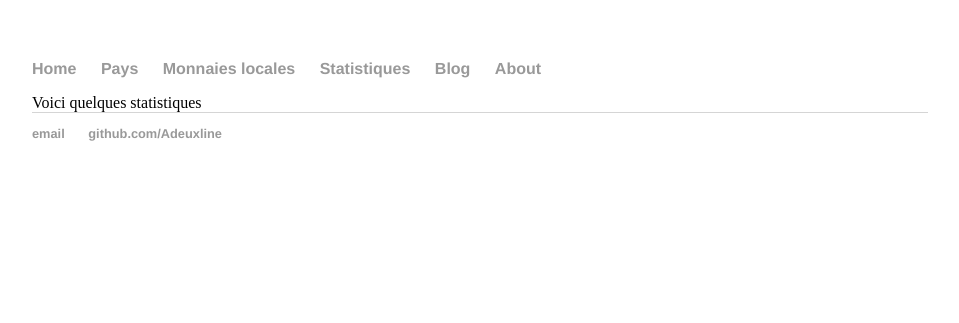
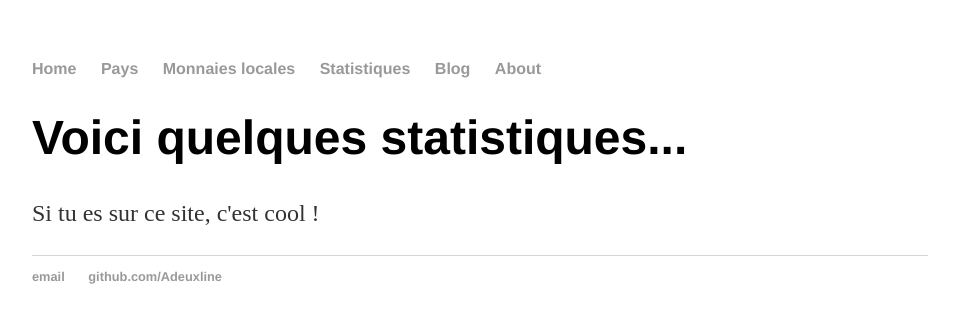
Before and after one commit to rlabe/adeuxline.github.io, a Jekyll site: the page built from stats/index.html, in a window 1280 px wide. Shown: the top 323 px of the page, without its empty margins (160-1119 px from the left). Built offline with Jekyll 4.4.1, drawn with Linux system fonts in a browser that asks for light colours.

Commit message:
Update index.html

```diff
--- a/stats/index.html
+++ b/stats/index.html
@@ -2,5 +2,7 @@
 layout: default
 title: Statistiques
 ---
-
-Voici quelques statistiques
+<div class="blurb">
+	<h1>Voici quelques statistiques...</h1>
+	<p>Si tu es sur ce site, c'est cool !</p>
+</div>
```
